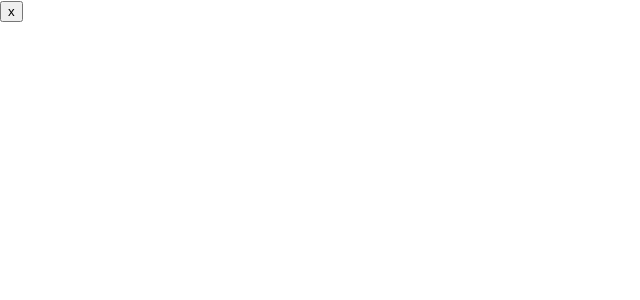
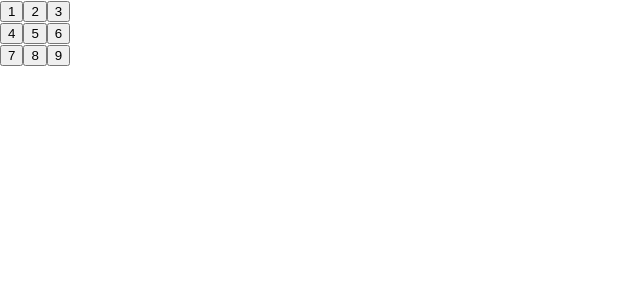
Before and after one commit to Chriscri04/Totito, a React (Create React App) app in the folder mi-totito/: page / in a window 1280 px wide. Shown: the top 300 px of the page, without its empty margins (0-640 px from the left). Built offline with nearby package versions, Linux system fonts and the light colour scheme.

Commit message:
Primeros pasos para crear el tablero del totito

```diff
--- a/mi-totito/src/App.js
+++ b/mi-totito/src/App.js
@@ -1,3 +1,25 @@
-export default function Square(){
-  return <button className="square">x</button>;
+function Square({ value }) {
+  return <button className="square">{value}</button>;
 }
+
+export default function Board() {
+  return (
+    <>
+      <div className="board-row">
+        <Square value="1" />
+        <Square value="2" />
+        <Square value="3" />
+      </div>
+      <div className="board-row">
+        <Square value="4" />
+        <Square value="5" />
+        <Square value="6" />
+      </div>
+      <div className="board-row">
+        <Square value="7" />
+        <Square value="8" />
+        <Square value="9" />
+      </div>
+    </>
+  );
+}
```
